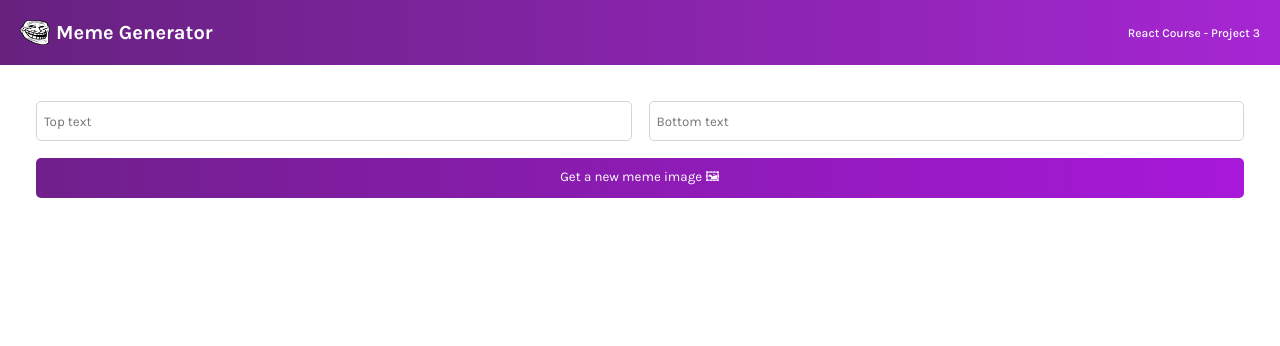
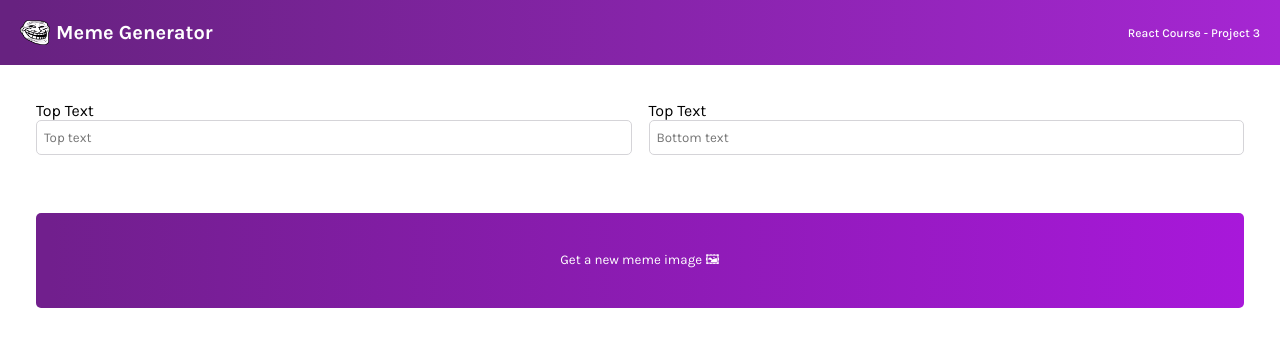
Before and after one commit to m6code/meme-gen-web2acx, a React (Vite) app: page / in a window 1280 px wide. Shown: the top 346 px of the page. Built offline with nearby package versions, Linux system fonts and the light colour scheme.

Commit message:
Make form more accessible

```diff
--- a/src/App.css
+++ b/src/App.css
@@ -37,8 +37,12 @@ main {
 
 .form {
     display: grid;
-    grid-template: 40px 40px / 1fr 1fr;
+    grid-template: 100% 100% / 1fr 1fr;
     gap: 17px;
+}
+
+.form--label {
+    margin-bottom: 5px;
 }
 
 .form--input {
@@ -46,6 +50,8 @@ main {
     border-radius: 5px;
     border: 1px solid #D5D4D8;
     text-indent: 5px;
+    height: 35px;
+    width: 100%;
 }
 
 .form--button {
--- a/src/components/Meme.jsx
+++ b/src/components/Meme.jsx
@@ -4,16 +4,24 @@ export default function Meme() {
     return (
         <main>
             <form className="form">
+                <div>
+                    <label htmlFor="top-text">Top Text</label>
                     <input
+                        id="top-text"
                         type="text"
                         placeholder="Top text"
                         className="form--input"
                     />
+                </div>
+                <div>
+                    <label htmlFor="bottom-text">Top Text</label>
                     <input
+                        id="bottom-text"
                         type="text"
                         placeholder="Bottom text"
                         className="form--input"
                     />
+                </div>
                 <button
                     className="form--button"
                 >
```
Lines whose indentation alone changed are shown as unchanged.
